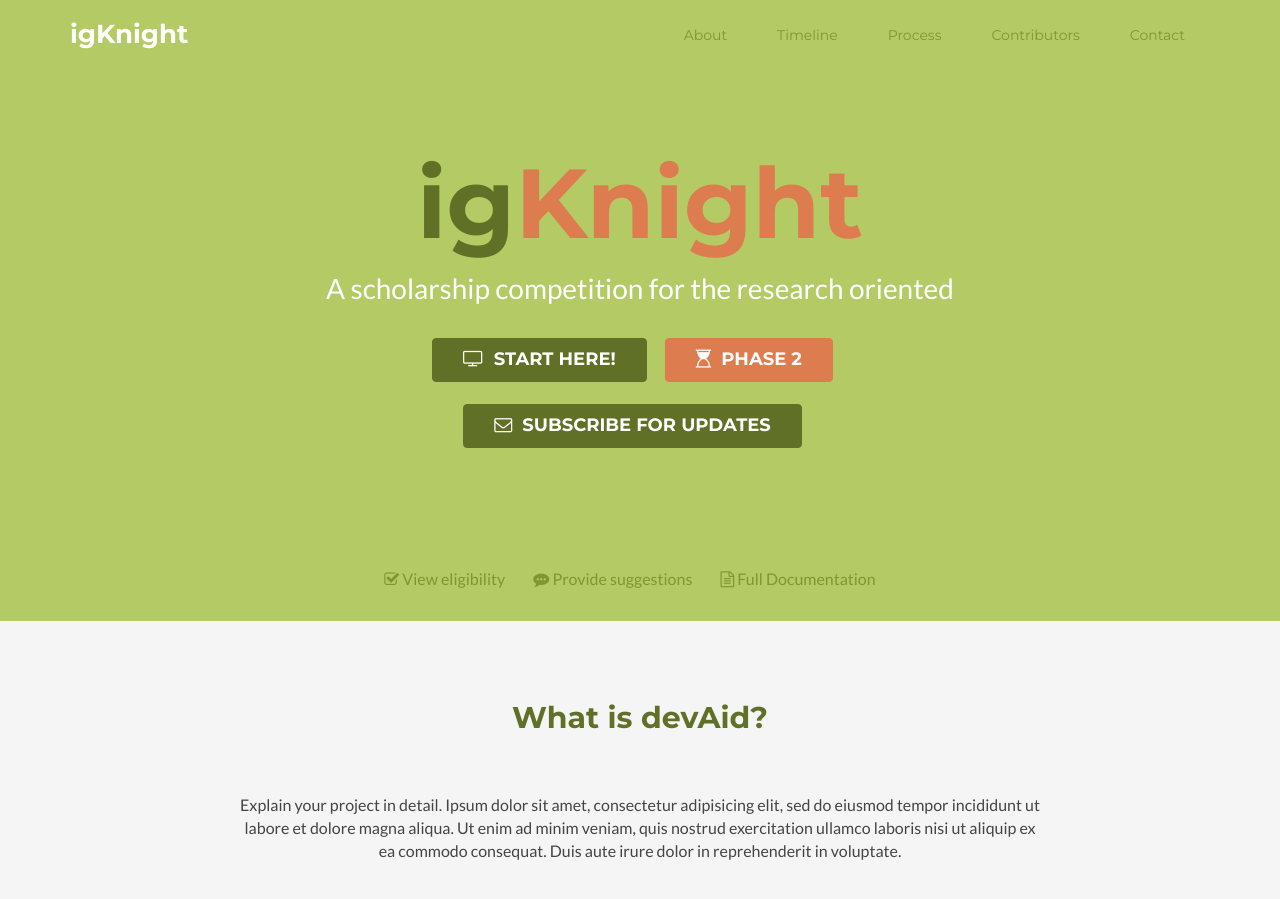
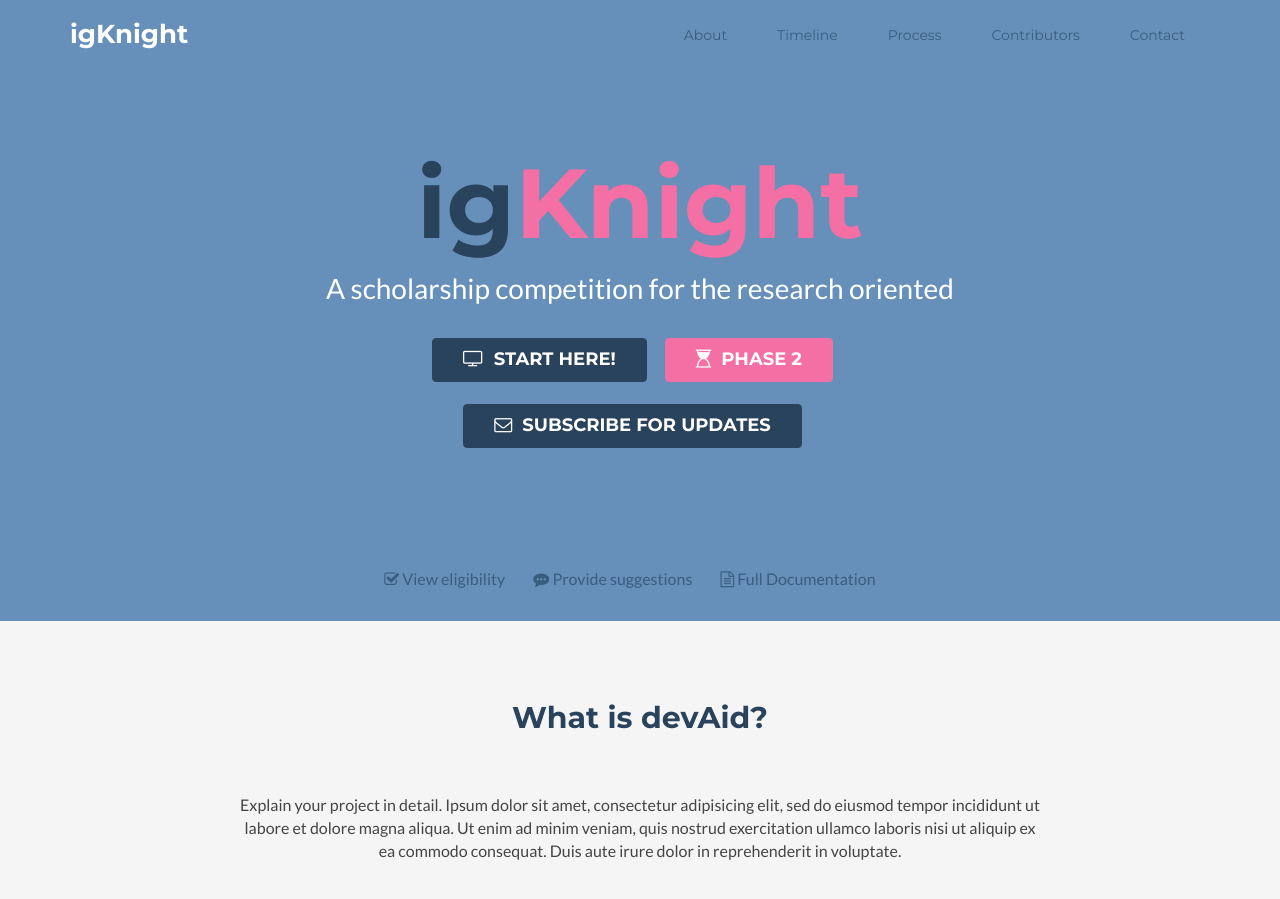
Before and after one commit to igknight/igknight.github.io, a Jekyll site: the page built from index.html, in a window 1280 px wide and 900 px high. Built offline with Jekyll 4.4.1, drawn with Linux system fonts in a browser that asks for light colours; nearby versions of some CDN libraries.

Commit message:
Checking out styles-3

```diff
--- a/_includes/head.html
+++ b/_includes/head.html
@@ -21,7 +21,7 @@
     <link rel="stylesheet" href="{{ site.baseurl }}public/plugins/font-awesome/css/font-awesome.css">
     <link rel="stylesheet" href="{{ site.baseurl }}public/plugins/prism/prism.css">
     <!-- Theme CSS -->
-    <link id="theme-style" rel="stylesheet" href="{{ site.baseurl }}public/css/styles-2.css">
+    <link id="theme-style" rel="stylesheet" href="{{ site.baseurl }}public/css/styles-3.css">
     <!-- HTML5 shim and Respond.js IE8 support of HTML5 elements and media queries -->
     <!--[if lt IE 9]>
       <script src="https://oss.maxcdn.com/libs/html5shiv/3.7.0/html5shiv.js"></script>
```
